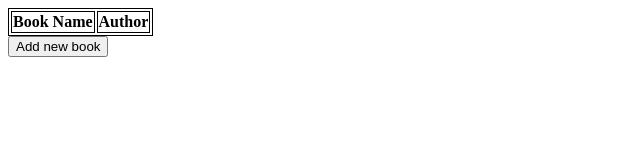
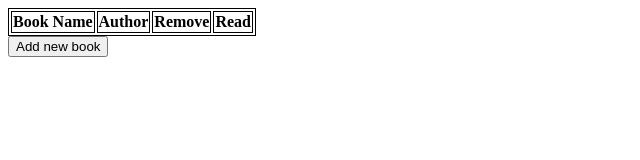
Before and after one commit to angus-cheng/Library, a plain HTML site: page index.html in a window 1280 px wide. Shown: the whole page, without its empty margins (0-640 px from the left). Drawn offline with Linux system fonts and the light colour scheme.

Commit message:
Added remove and read column

```diff
--- a/index.html
+++ b/index.html
@@ -9,6 +9,8 @@
 			<tr>
 				<th>Book Name</th>
 				<th>Author</th>
+				<th>Remove</th>
+				<th>Read</th>
 			</tr>
 		</thead>
 		<tbody>
```
